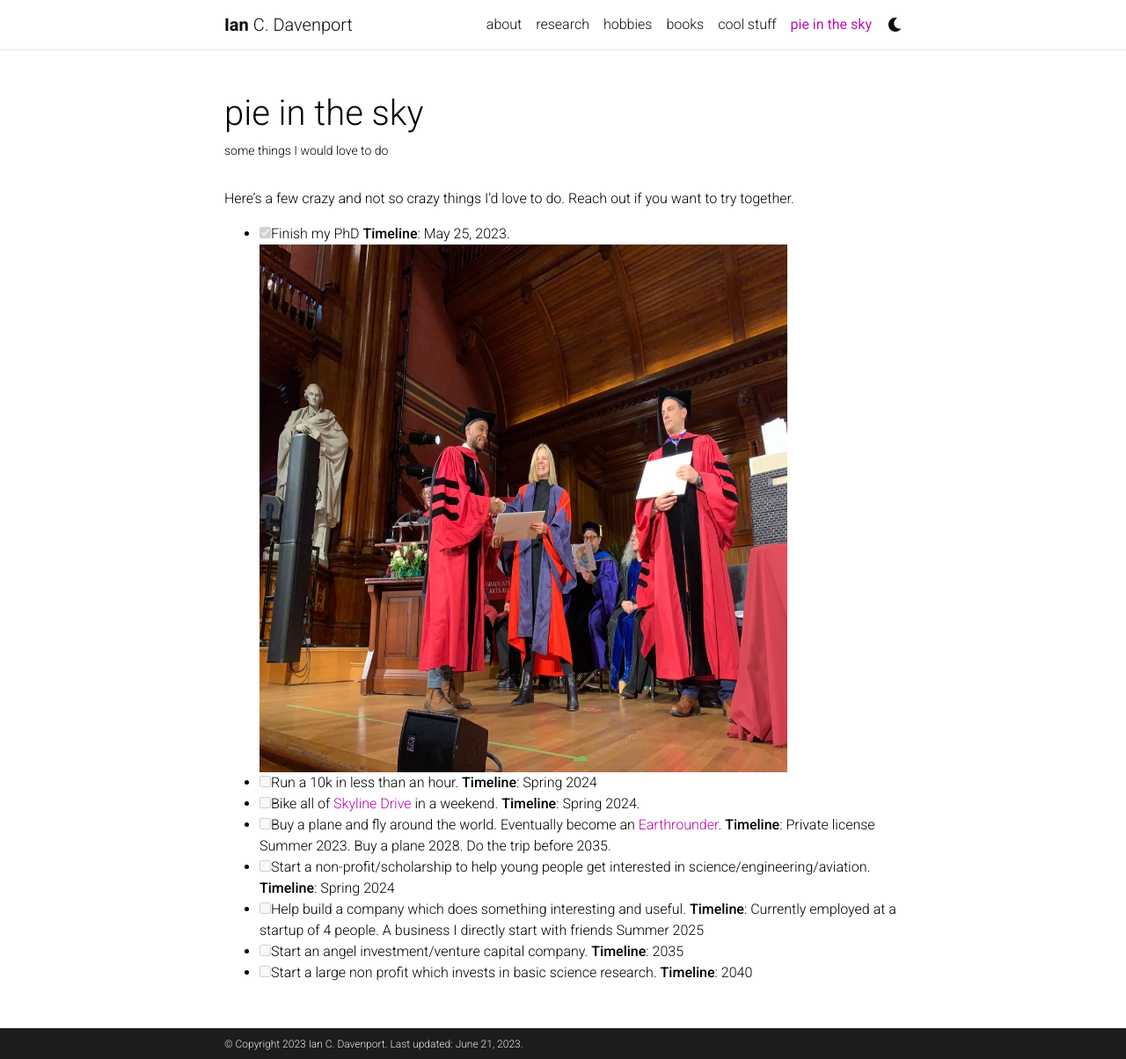
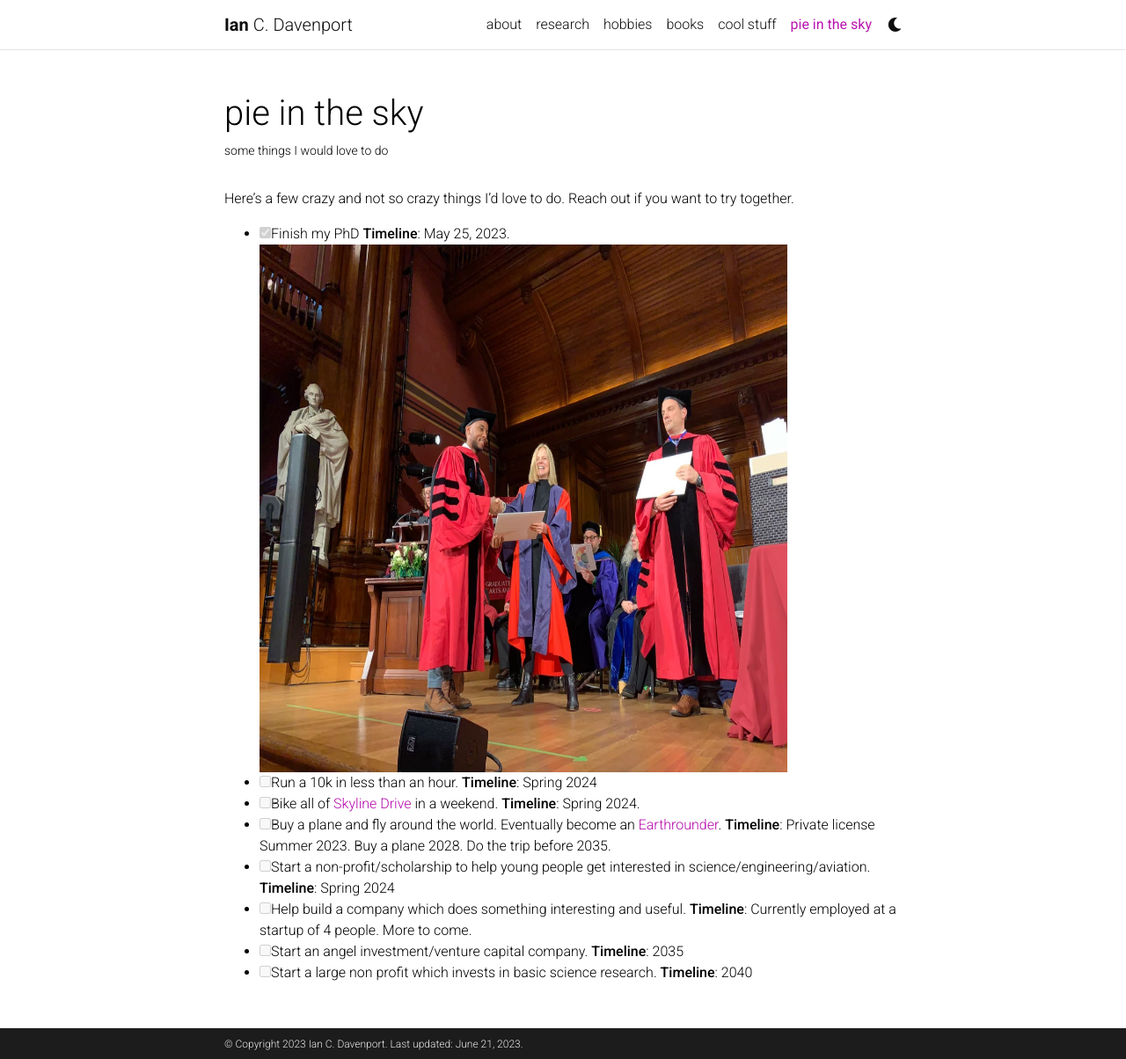
Before and after one commit to davenpi/davenpi.github.io, a Jekyll site: the page built from _pages/pie.md, in a window 1280 px wide and 1204 px high. Shown: the whole window at 88% size. Built offline with Jekyll 4.4.1, drawn with Linux system fonts in a browser that asks for light colours; comment, search, counter and statistics services are not loaded; a style sheet for code colours, icons or effects is not loaded.

Commit message:
edit pie

```diff
--- a/_pages/pie.md
+++ b/_pages/pie.md
@@ -19,6 +19,6 @@ Here's a few crazy and not so crazy things I'd love to do. Reach out if you want
 - [ ] Bike all of [Skyline Drive](https://www.nps.gov/shen/planyourvisit/driving-skyline-drive.htm) in a weekend. **Timeline**: Spring 2024.
 - [ ] Buy a plane and fly around the world. Eventually become an [Earthrounder](https://www.earthrounders.com/index.php). **Timeline**: Private license Summer 2023. Buy a plane 2028. Do the trip before 2035.
 - [ ] Start a non-profit/scholarship to help young people get interested in science/engineering/aviation. **Timeline**: Spring 2024
-- [ ] Help build a company which does something interesting and useful. **Timeline**: Currently employed at a startup of 4 people. A business I directly start with friends Summer 2025
+- [ ] Help build a company which does something interesting and useful. **Timeline**: Currently employed at a startup of 4 people. More to come.
 - [ ] Start an angel investment/venture capital company. **Timeline**: 2035
 - [ ] Start a large non profit which invests in basic science research. **Timeline**: 2040
```
